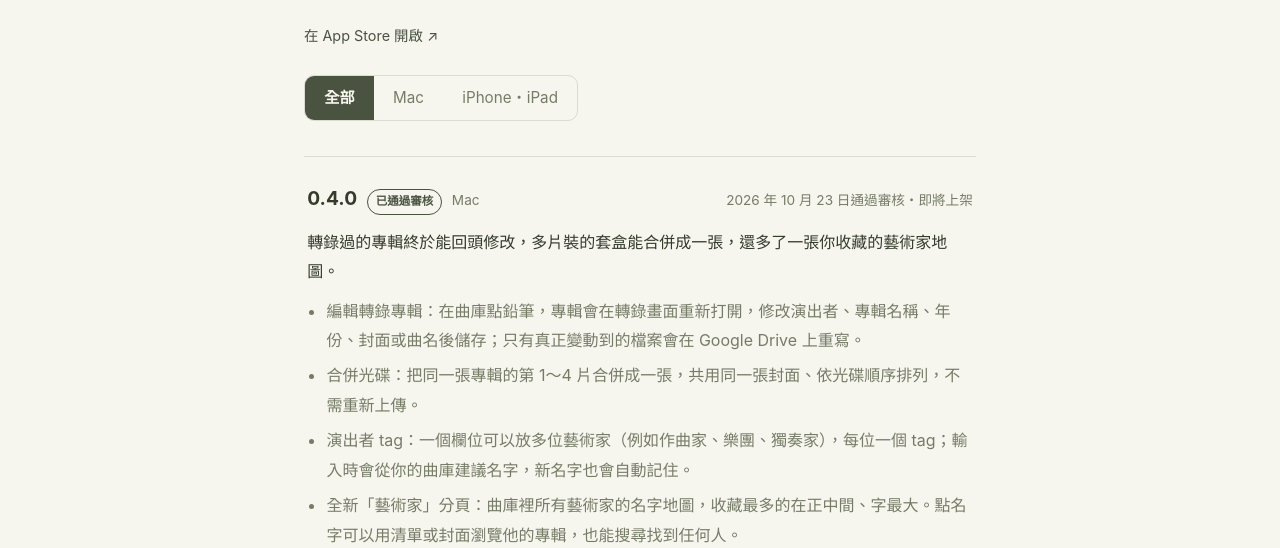
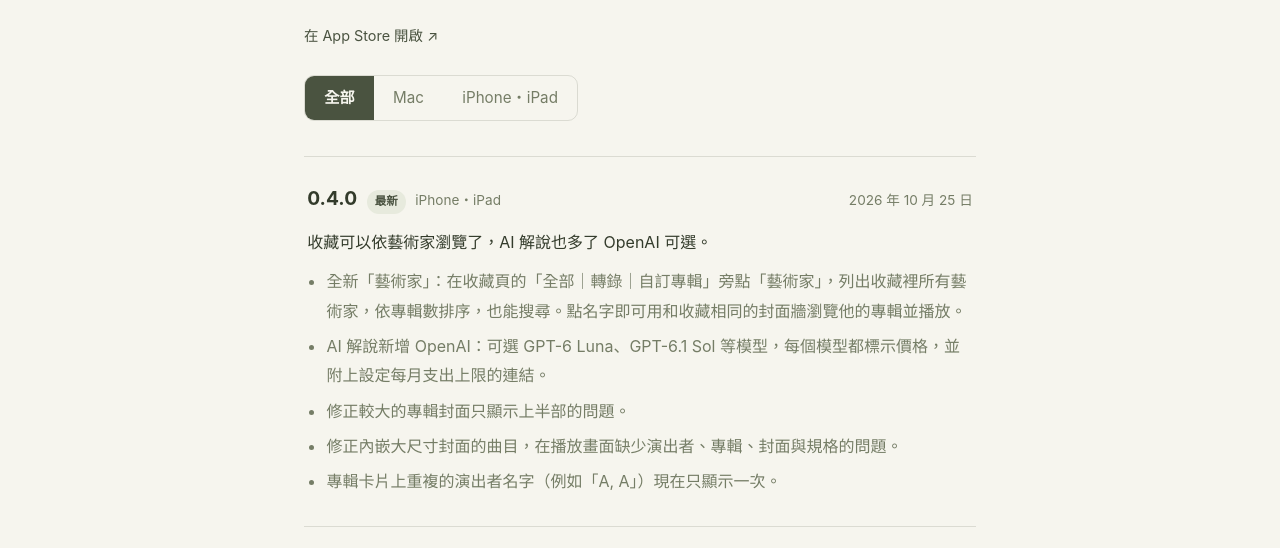
Before and after one commit to oablab/lossic-site, a plain HTML site: page zh/releases/index.html in a window 1280 px wide. Shown: the part 235-783 px from the top of the page. Drawn offline with Linux system fonts and the light colour scheme.

Commit message:
releases (zh): Mac 0.4.0 + iOS 0.4.0 released 2026-10-25 — both 最新; iOS entry (Artists view, OpenAI, cover fixes)

```diff
--- a/zh/releases/index.html
+++ b/zh/releases/index.html
@@ -98,12 +98,29 @@
       <button data-filter="ios">iPhone・iPad</button>
     </div>
 
+    <div class="rel" data-platform="ios">
+      <div class="rel-head">
+        <span class="ver">0.4.0</span>
+        <span class="badge">最新</span>
+        <span class="plat">iPhone・iPad</span>
+        <span class="date">2026 年 10 月 25 日</span>
+      </div>
+      <p>收藏可以依藝術家瀏覽了，AI 解說也多了 OpenAI 可選。</p>
+      <ul>
+        <li>全新「藝術家」：在收藏頁的「全部｜轉錄｜自訂專輯」旁點「藝術家」，列出收藏裡所有藝術家，依專輯數排序，也能搜尋。點名字即可用和收藏相同的封面牆瀏覽他的專輯並播放。</li>
+        <li>AI 解說新增 OpenAI：可選 GPT-6 Luna、GPT-6.1 Sol 等模型，每個模型都標示價格，並附上設定每月支出上限的連結。</li>
+        <li>修正較大的專輯封面只顯示上半部的問題。</li>
+        <li>修正內嵌大尺寸封面的曲目，在播放畫面缺少演出者、專輯、封面與規格的問題。</li>
+        <li>專輯卡片上重複的演出者名字（例如「A, A」）現在只顯示一次。</li>
+      </ul>
+    </div>
+
     <div class="rel" data-platform="mac">
       <div class="rel-head">
         <span class="ver">0.4.0</span>
-        <span class="badge approved">已通過審核</span>
+        <span class="badge">最新</span>
         <span class="plat">Mac</span>
-        <span class="date">2026 年 10 月 23 日通過審核・即將上架</span>
+        <span class="date">2026 年 10 月 25 日</span>
       </div>
       <p>轉錄過的專輯終於能回頭修改，多片裝的套盒能合併成一張，還多了一張你收藏的藝術家地圖。</p>
       <ul>
@@ -118,7 +135,6 @@
     <div class="rel" data-platform="mac">
       <div class="rel-head">
         <span class="ver">0.3.1</span>
-        <span class="badge">最新</span>
         <span class="plat">Mac</span>
         <span class="date">2026 年 9 月 21 日</span>
       </div>
```
